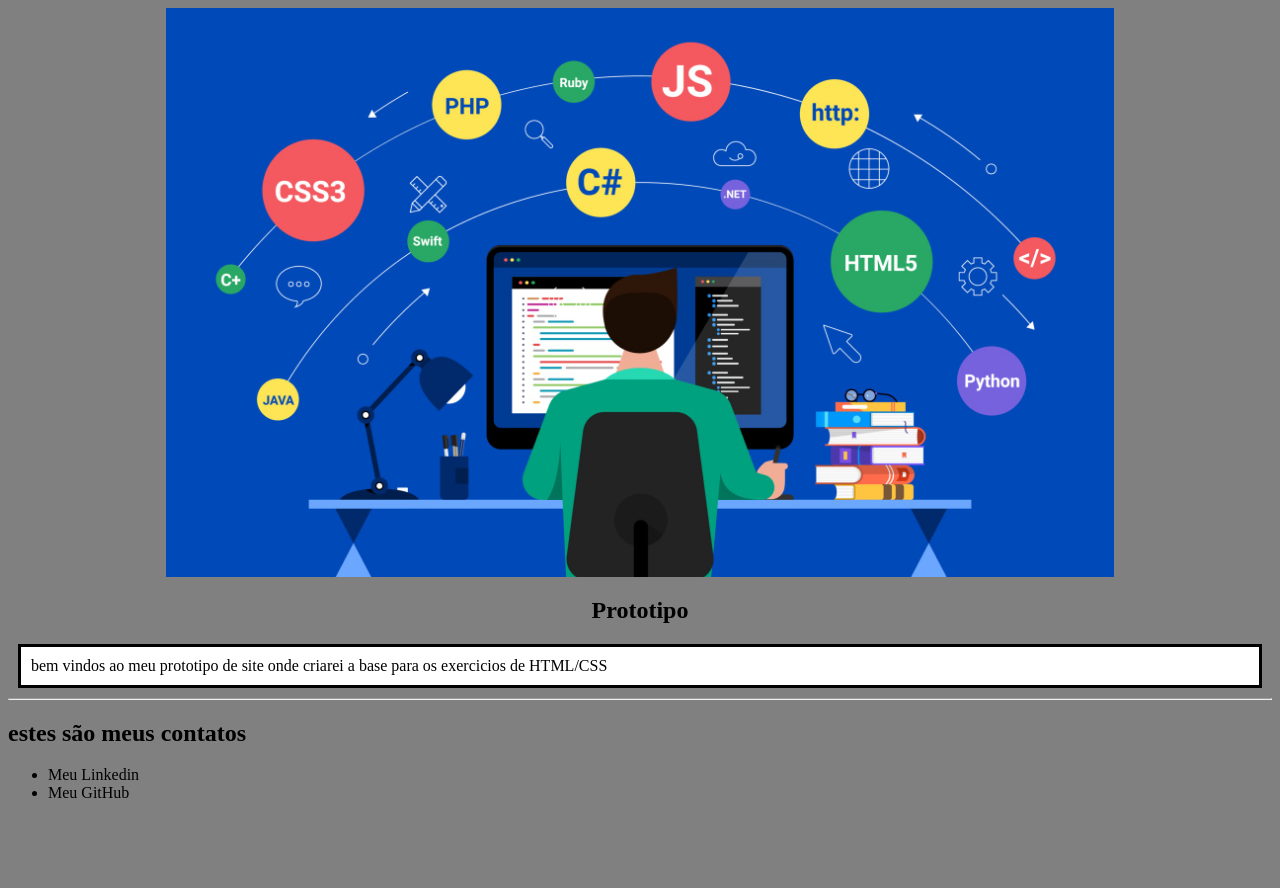
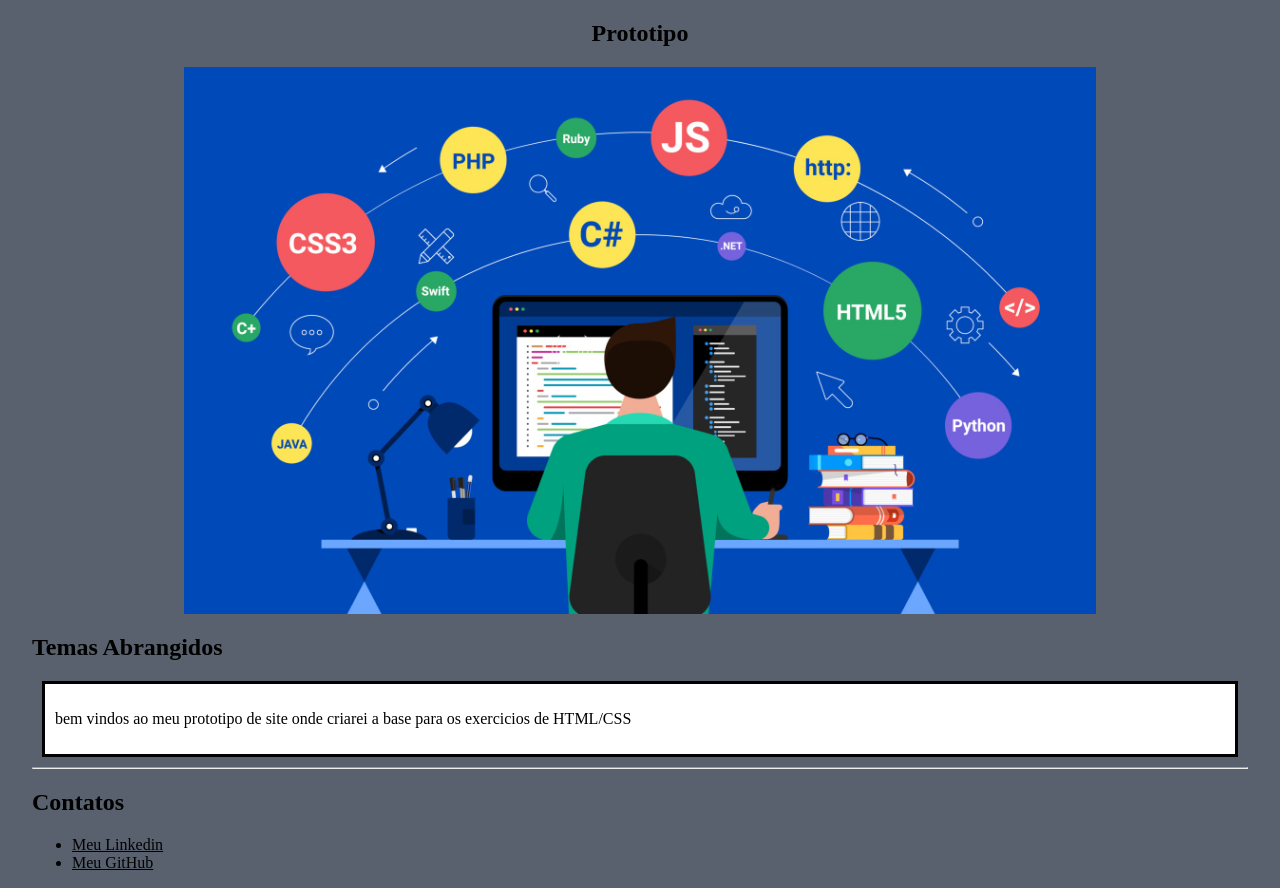
Before and after one commit to trousle/Desafio-DIO-GitHub, a plain HTML site: page HTML5_CSS3/ProjetoHTML/index.html in a window 1280 px wide. Before the commit the page ends 818 px from the top, so only its background shows below. Drawn offline with Linux system fonts and the light colour scheme.

Commit message:
mudanças feitas na criação do diretorio e arquivos para a fase de Css FlexBox

```diff
--- a/HTML5_CSS3/ProjetoHTML/index.html
+++ b/HTML5_CSS3/ProjetoHTML/index.html
@@ -6,35 +6,37 @@
         <link rel="stylesheet" href="style.css" />
     </head>
     <body>
+        <section>
             <header>
+                <h1 id="title">Prototipo</h1>
+            </header>
             <img
                 class="imageminicial"
                 alt="deu ruim"
                 src="imgsrc\web-designer-and-programmer-free-vector.jpg"
-        width="40%"
             />
+        </section>
+        <section>
+            <header class="titulo_posts">
+                <h2>Temas Abrangidos</h2>
             </header>
-    <section>
-      <header>
-        <h1 id="title">Prototipo</h1>
-      </header>
-      <article>
-        <p class="post">
-          bem vindos ao meu prototipo de site onde criarei a base para os
-          exercicios de HTML/CSS
+            <article class="post">
+                <p>
+                    bem vindos ao meu prototipo de site onde criarei a base para
+                    os exercicios de HTML/CSS
                 </p>
             </article>
         </section>
         <hr />
         <footer>
-      <h2>estes são meus contatos</h2>
+            <h2>Contatos</h2>
             <ul>
                 <li>
-          <a src="https://www.linkedin.com/in/bruno-pietro-4778b819b/"
-            >Meu Linkedin</a
-          >
+                    <a src="https://www.linkedin.com">Meu Linkedin</a>
                 </li>
-        <li><a src="https://github.com/trousle">Meu GitHub</a></li>
+                <li>
+                    <a src="https://github.com">Meu GitHub</a>
+                </li>
             </ul>
         </footer>
     </body>
--- a/HTML5_CSS3/ProjetoHTML/style.css
+++ b/HTML5_CSS3/ProjetoHTML/style.css
@@ -1,9 +1,8 @@
-#title {
-  text-align: center;
-}
-
 body {
-  background: grey;
+    background: rgb(88, 97, 109);
+    margin: auto;
+    max-width: 95%;
+    width: auto;
 }
 
 img {
@@ -11,7 +10,11 @@ img {
     margin-left: auto;
     margin-right: auto;
     width: 75%;
-  height: 40%;
+    height: 35%;
+}
+
+#title {
+    text-align: center;
 }
 
 .post {
@@ -19,4 +22,14 @@ img {
     border: 3px solid black;
     background-color: white;
     margin: 10px;
+    text-align: justify;
 }
+
+.titulo_posts p {
+    margin-left: 15px;
+    font-weight: bold;
+}
+
+a {
+    text-decoration: underline;
+}
```
Also changed, not shown: CssFlexBox/index.html (added, +17 -0 lines), CssFlexBox/style.css (added, +12 -0 lines). Lines whose indentation alone changed are shown as unchanged.
